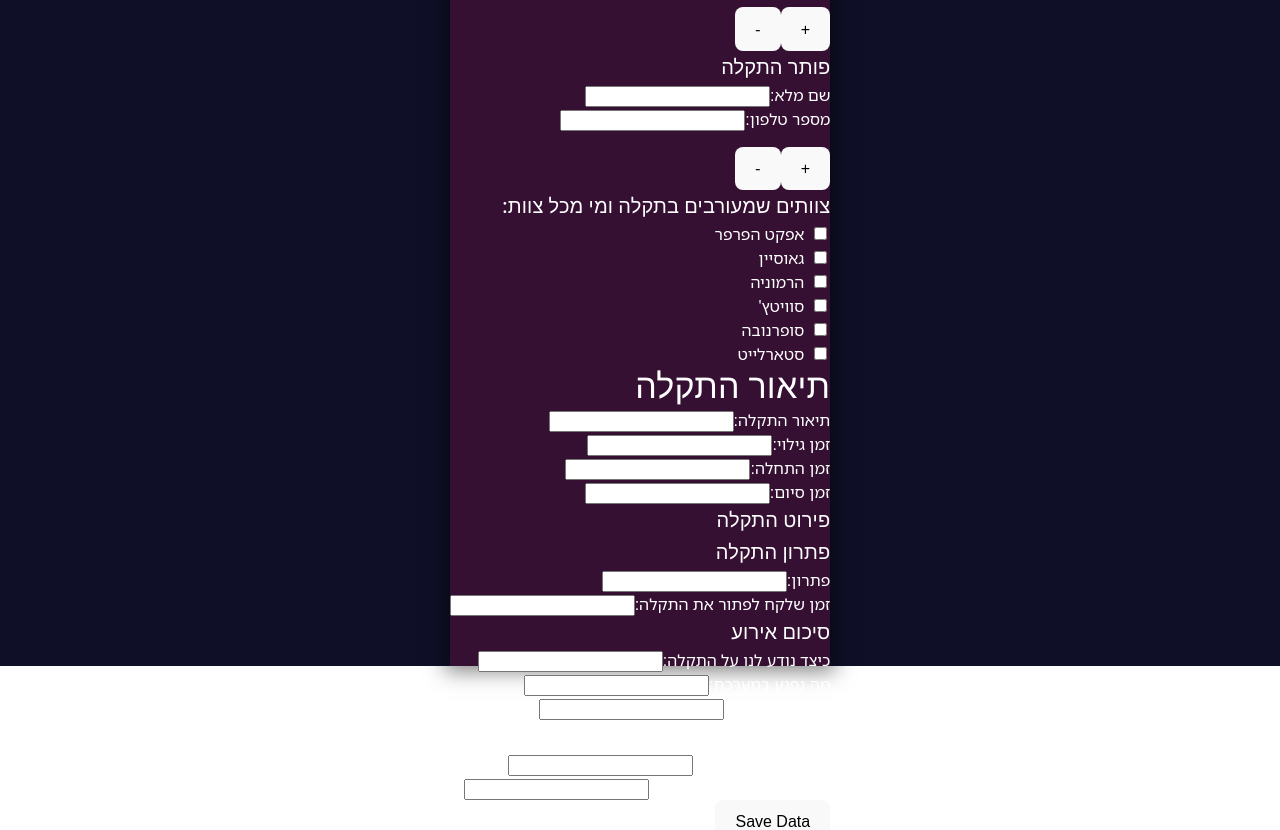
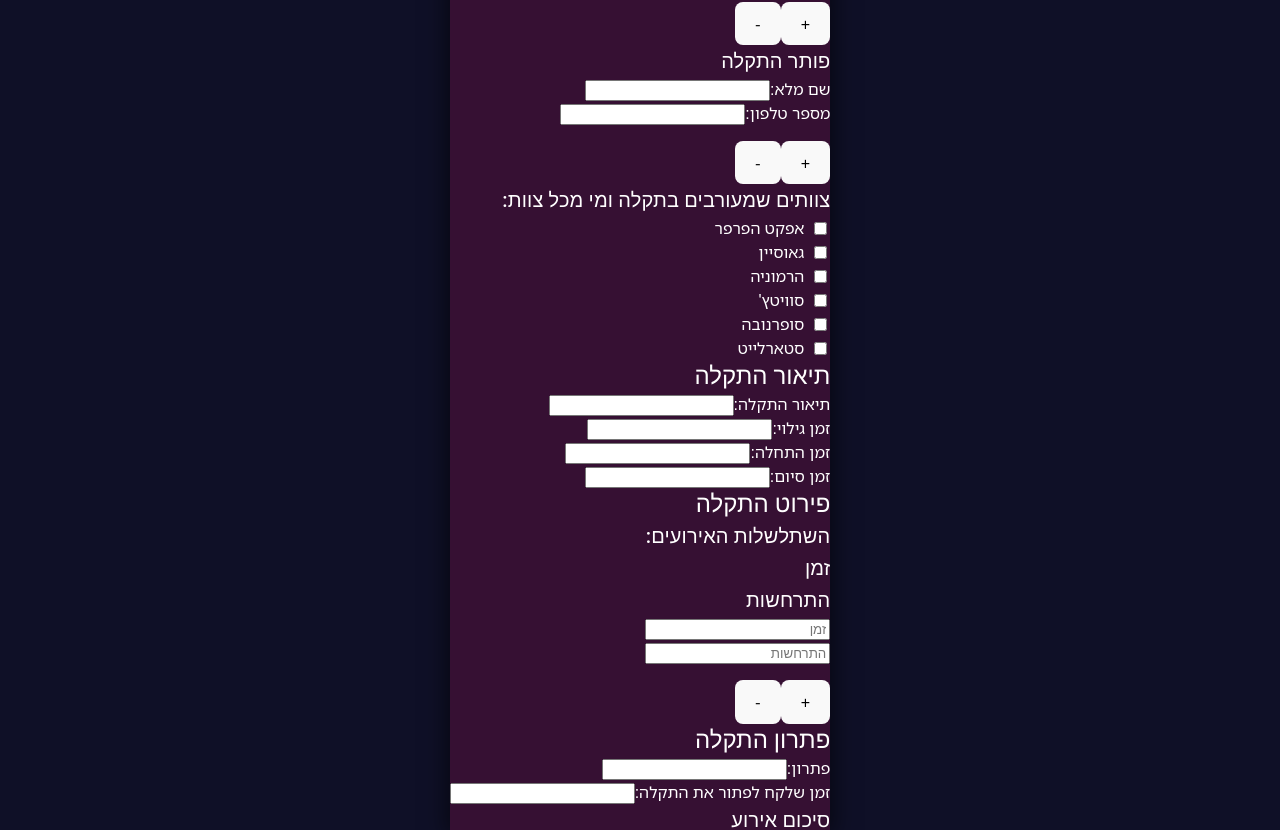
Before and after one commit to MichalLeibovich/MichalsDebProject, a React (Vite) app in the folder frontend/: page /newDebriefing in a window 1280 px wide. Shown: the part 569-1399 px from the top of the page. Before the commit the page ends 1235 px from the top, so only its background shows below. Built offline with nearby package versions, Linux system fonts and the light colour scheme.

Commit message:
finished the logic of new debriefing page

```diff
--- a/frontend/src/components/pages/new_debriefing/newDebriefing.tsx
+++ b/frontend/src/components/pages/new_debriefing/newDebriefing.tsx
@@ -7,6 +7,12 @@ type PersonInvolved = {
   id: number;
   name: string;
   phone: string;
+};
+
+type Event = {
+  id: number;
+  time: string;
+  occurrence: string;
 };
 
 const NewDebriefing: React.FC = () => {
@@ -19,17 +25,21 @@ const NewDebriefing: React.FC = () => {
   const [errorDiscoverers, setErrorDiscoverers] = useState<PersonInvolved[]>([
     { id: 0, name: "", phone: "" }
   ]);
-  const [errorSolverers, setErrorSolverers] = useState<PersonInvolved[]>([
+  const [errorSolvers, setErrorSolvers] = useState<PersonInvolved[]>([
     { id: 0, name: "", phone: "" }
   ]);
 
   const teams = ["אפקט הפרפר", "גאוסיין", "הרמוניה", "סוויטץ'", "סופרנובה", "סטארלייט"]
-  const [selected, setSelected] = useState<Record<string, string>>({});
+  const [selectedTeams, setSelectedTeams] = useState<Record<string, string>>({});
 
   const [errorDescription, setErrorDescription] = useState("");
   const [discoveryTime, setDiscoveryTime] = useState("");
   const [startTime, setStartTime] = useState("");
   const [endTime, setEndTime] = useState("");
+
+  const [chainOfEvents, setChainOfEvents] = useState<Event[]>([
+    { id: 0, time: "", occurrence: "" }
+  ]);
 
   const [errorSolution, setErrorSolution] = useState("");
   const [totalTime, setTotalTime] = useState("");
@@ -41,18 +51,16 @@ const NewDebriefing: React.FC = () => {
   const [errorCause, setErrorCause] = useState("");
   const [whatWasDamagedDueError, setWhatWasDamagedDueError] = useState("");
 
-  errorManagingConclusion
-
 
   const [message, setMessage] = useState("");
 
 
   useEffect(() => {
-    console.log(selected);
-  }, [selected]);
+    console.log(selectedTeams);
+  }, [selectedTeams]);
 
   const toggle = (team: string) => {
-    setSelected((prev) => {
+    setSelectedTeams((prev) => {
       if (team in prev) {
         const copy = { ...prev };
         delete copy[team];   // uncheck → remove & clear
@@ -83,7 +91,7 @@ const NewDebriefing: React.FC = () => {
   return (
     <div className={classes.wholePageContainer}>
       <div className={classes.allPartsContainer}>
-        <Typography variant="h4" className={classes.text}>תחקיר חדש</Typography>
+        <Typography variant="h5" className={classes.text}>תחקיר חדש</Typography>
         <form onSubmit={handleSubmit}>
           <div>
             <label>כותרת:</label>
@@ -91,7 +99,7 @@ const NewDebriefing: React.FC = () => {
           </div>
 
           <div>
-            <Typography variant="h4">פרטים כלליים</Typography>
+            <Typography variant="h5">פרטים כלליים</Typography>
             <div>
               <label>שם ממלא המסמך:</label>
               <input id="documentFillerName" type="text" value={documentFillerName} onChange={(e) => setDocumentFillerName(e.target.value)} required />
@@ -107,7 +115,7 @@ const NewDebriefing: React.FC = () => {
           </div>
 
           <div>
-            <Typography variant="h4">הגורמים המשתתפים</Typography>
+            <Typography variant="h5">הגורמים המשתתפים</Typography>
             <div>
               <label>מנהלי התקלה מצוות נוק:</label>
               <input id="errorDealers" type="text" value={errorDealers} onChange={(e) => setErrorDealers(e.target.value)} required />
@@ -183,15 +191,16 @@ const NewDebriefing: React.FC = () => {
             <div>
               <Typography variant="h6">פותר התקלה</Typography>
 
-              {errorSolverers.map((person) => (
+              {errorSolvers.map((person) => (
                 <div key={person.id} style={{ marginBottom: "16px" }}>
                   <div>
                     <label>שם מלא:</label>
                     <input
+                      id="errorSolvers"
                       type="text"
                       value={person.name}
                       onChange={(e) =>
-                        setErrorSolverers((prev) =>
+                        setErrorSolvers((prev) =>
                           prev.map((p) =>
                             p.id === person.id
                               ? { ...p, name: e.target.value }
@@ -206,10 +215,11 @@ const NewDebriefing: React.FC = () => {
                   <div>
                     <label>מספר טלפון:</label>
                     <input
+                      id="phone"
                       type="number"
                       value={person.phone}
                       onChange={(e) =>
-                        setErrorSolverers((prev) =>
+                        setErrorSolvers((prev) =>
                           prev.map((p) =>
                             p.id === person.id
                               ? { ...p, phone: e.target.value }
@@ -226,7 +236,7 @@ const NewDebriefing: React.FC = () => {
               <button
                 type="button"
                 onClick={() =>
-                  setErrorSolverers((prev) => [
+                  setErrorSolvers((prev) => [
                     ...prev,
                     { id: Date.now(), name: "", phone: "" }
                   ])
@@ -238,7 +248,7 @@ const NewDebriefing: React.FC = () => {
               <button
                 type="button"
                 onClick={() => {
-                  setErrorSolverers((prev) => {
+                  setErrorSolvers((prev) => {
                     if (prev.length <= 1) return prev; // leave at least one field
                     return prev.slice(0, prev.length - 1) // remove last
                   })
@@ -255,20 +265,20 @@ const NewDebriefing: React.FC = () => {
                   <div
                     key={team}>
                     <label style={{ display: "flex", alignItems: "center", gap: "6px" }}>
-                      <input type="checkbox" checked={team in selected}
+                      <input type="checkbox" checked={team in selectedTeams}
                         onChange={() => toggle(team)}
                       />
                       {team}
                     </label>
 
-                    {team in selected && (
+                    {team in selectedTeams && (
                       <label> שם/ות:
                         <input
                           type="text"
-                          value={selected[team]}
+                          value={selectedTeams[team]}
                           placeholder=""
                           onChange={(e) =>
-                            setSelected((prev) => ({
+                            setSelectedTeams((prev) => ({
                               ...prev,
                               [team]: e.target.value,
                             }))
@@ -285,7 +295,7 @@ const NewDebriefing: React.FC = () => {
 
 
           <div>
-            <Typography variant="h4">תיאור התקלה</Typography>
+            <Typography variant="h5">תיאור התקלה</Typography>
             <div>
               <label>תיאור התקלה:</label>
               <input id="errorDescription" type="text" value={errorDescription} onChange={(e) => setErrorDescription(e.target.value)} required />
@@ -308,11 +318,89 @@ const NewDebriefing: React.FC = () => {
           </div>
 
           <div>
-            <Typography variant="h6">פירוט התקלה</Typography>
+            <Typography variant="h5">פירוט התקלה</Typography>
+
+            <div>
+              <Typography variant="h6">השתלשלות האירועים:</Typography>
+
+              <div>
+                <Typography variant="h6">זמן</Typography>
+                <Typography variant="h6">התרחשות</Typography>
+              </div>
+
+              <div>
+                {chainOfEvents.map((event) => (
+                  <div key={event.id} style={{ marginBottom: "16px" }}>
+                    <div>
+                      <input
+                        id="eventTime"
+                        type="text"
+                        placeholder="זמן"
+                        value={event.time}
+                        onChange={(e) =>
+                          setChainOfEvents((prev) =>
+                            prev.map((p) =>
+                              p.id === event.id
+                                ? { ...p, time: e.target.value }
+                                : p
+                            )
+                          )
+                        }
+                        required
+                      />
+                    </div>
+
+                    <div>
+                      <input
+                        id="eventOccurrence"
+                        type="string"
+                        placeholder="התרחשות"
+                        value={event.occurrence}
+                        onChange={(e) =>
+                          setChainOfEvents((prev) =>
+                            prev.map((p) =>
+                              p.id === event.id
+                                ? { ...p, occurrence: e.target.value }
+                                : p
+                            )
+                          )
+                        }
+                        required
+                      />
+                    </div>
+                  </div>
+                ))}
+
+                <button
+                  type="button"
+                  onClick={() =>
+                    setChainOfEvents((prev) => [
+                      ...prev,
+                      { id: Date.now(), time: "", occurrence: "" }
+                    ])
+                  }
+                >
+                  +
+                </button>
+
+                <button
+                  type="button"
+                  onClick={() => {
+                    setChainOfEvents((prev) => {
+                      if (prev.length <= 1) return prev; // leave at least one field
+                      return prev.slice(0, prev.length - 1) // remove last
+                    })
+                  }}
+                >
+                  -
+                </button>
+              </div>
+
+            </div>
           </div>
 
           <div>
-            <Typography variant="h6">פתרון התקלה</Typography>
+            <Typography variant="h5">פתרון התקלה</Typography>
             <div>
               <label htmlFor="errorSolution">פתרון:</label>
               <input id="errorSolution" type="text" value={errorSolution} onChange={(e) => setErrorSolution(e.target.value)} required />
```
